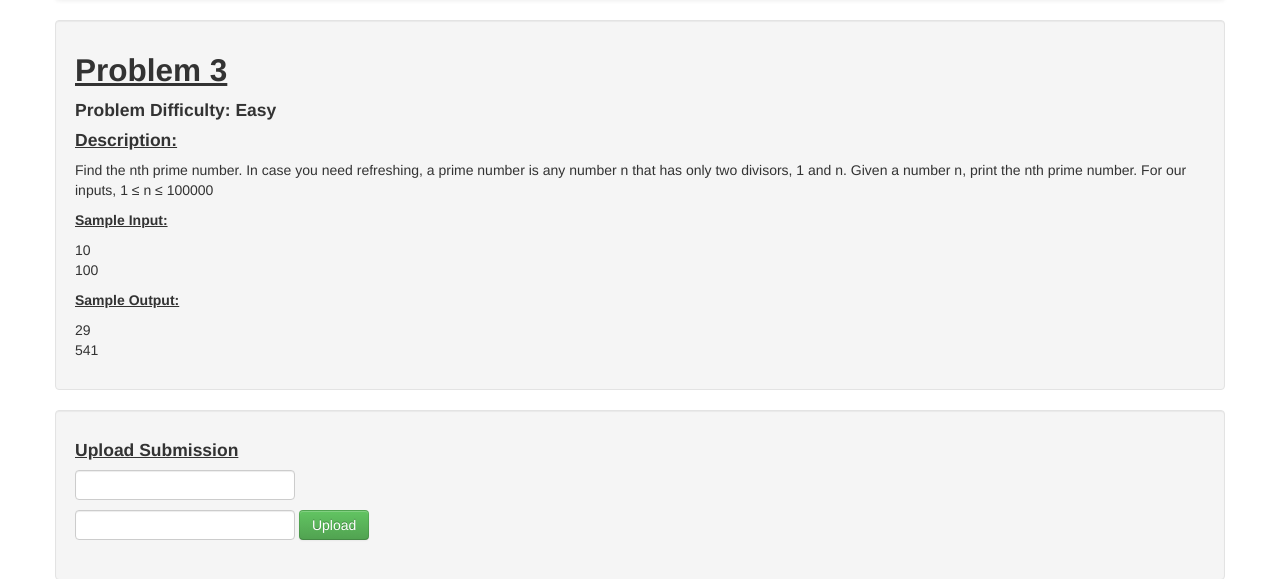
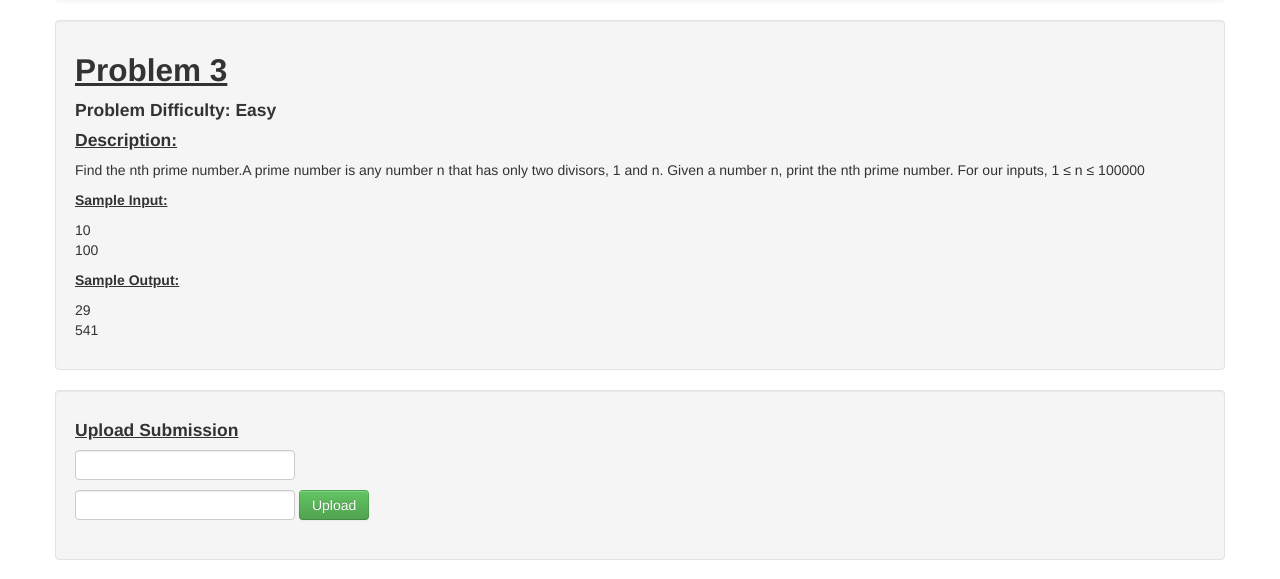
Before and after one commit to ratchelfurlong/Program_A_Bull, a Flask app: template app/templates/3.html in a window 1280 px wide. Shown: the part 42-621 px from the top of the page. Run offline with Flask 2, Linux system fonts and the light colour scheme; the template is opened without the code that fills it: most values are stand-ins (such as "Sample title", 1, 10 or a date in 2020); form fields are guessed from the names that the template uses; some libraries are stand-ins or nearby versions.

Commit message:
Update 3.html

```diff
--- a/app/templates/3.html
+++ b/app/templates/3.html
@@ -8,7 +8,7 @@
 		<h4>Problem Difficulty: Easy</h4>
 
 		<h4><u>Description:</u></h4>
-		<p>Find the nth prime number. In case you need refreshing, a prime number is any number n that has only two divisors, 1 and n. Given a number n, print the nth prime number. For our inputs, 1 &#8804 n &#8804 100000</p>
+		<p>Find the nth prime number.A prime number is any number n that has only two divisors, 1 and n. Given a number n, print the nth prime number. For our inputs, 1 &#8804 n &#8804 100000</p>
 
 		<h5><u>Sample Input:</u></h5>
 		<p>
```
